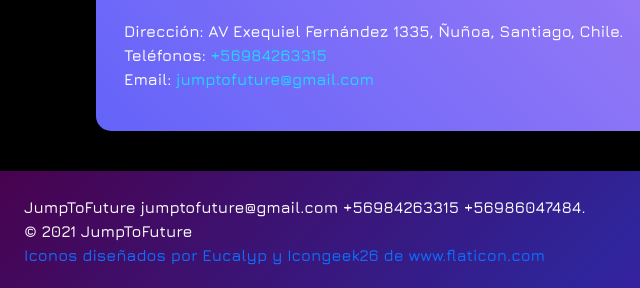
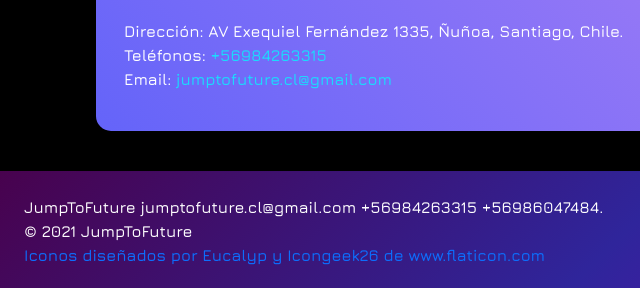
Before and after one commit to FranciscaLjubetic/pagina_jtf, a plain HTML site: page index.html in a window 1280 px wide. Shown: the part 3269-3557 px from the top of the page, 0-640 px from the left. Drawn offline with nearby package versions, Linux system fonts and the light colour scheme; a web font is replaced by a local one.

Commit message:
cambiamos el mail

```diff
--- a/index.html
+++ b/index.html
@@ -370,7 +370,7 @@
                             <p class="text-bold text-info m-3 text-white">
                                 Dirección: AV Exequiel Fernández 1335, Ñuñoa, Santiago, Chile. <br>
                                 Teléfonos: <a href="tel:+56984263315" style="color:rgb(27, 219, 253)">+56984263315</a> <br>
-                                Email: <a href="mailto:jumptofuture@gmail.com" style="color:rgb(27, 219, 253)"> jumptofuture@gmail.com</a>
+                                Email: <a href="mailto:jumptofuture.cl@gmail.com" style="color:rgb(27, 219, 253)"> jumptofuture.cl@gmail.com</a>
                             </p>
                         </div>
                     </div>
@@ -379,7 +379,7 @@
 
                 <div id="footer"class="container-fluid p-4 m-0" style="background: rgb(72,2,78); background: linear-gradient(135deg, rgba(72,2,78,1) 0%, rgba(47,37,155,1) 49%, rgb(119, 2, 187) 100%);">
                     <div class="row">
-                        <span class="text-white">JumpToFuture jumptofuture@gmail.com +56984263315 +56986047484. <br>  © 2021 JumpToFuture</span>
+                        <span class="text-white">JumpToFuture jumptofuture.cl@gmail.com +56984263315 +56986047484. <br>  © 2021 JumpToFuture</span>
                     </div>
                     <div>
                         <span class="text-primary" >Iconos diseñados por <a href="https://www.flaticon.es/autores/eucalyp" title="Eucalyp">Eucalyp</a> y <a href="" title="Icongeek26">Icongeek26</a> de <a href="https://www.flaticon.com/" title="Flaticon">www.flaticon.com</a> </span>
```
